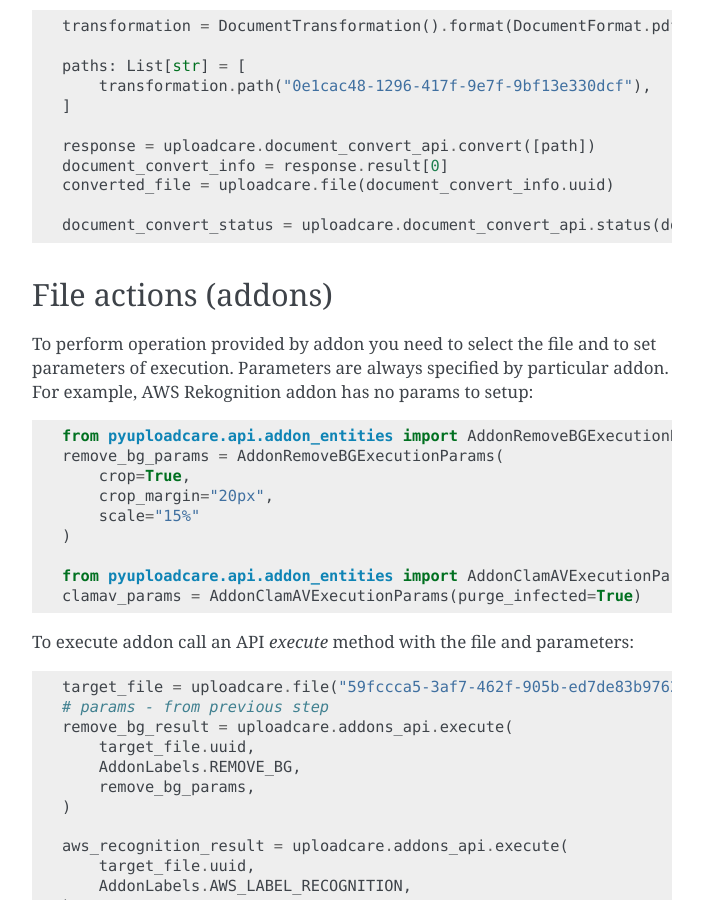
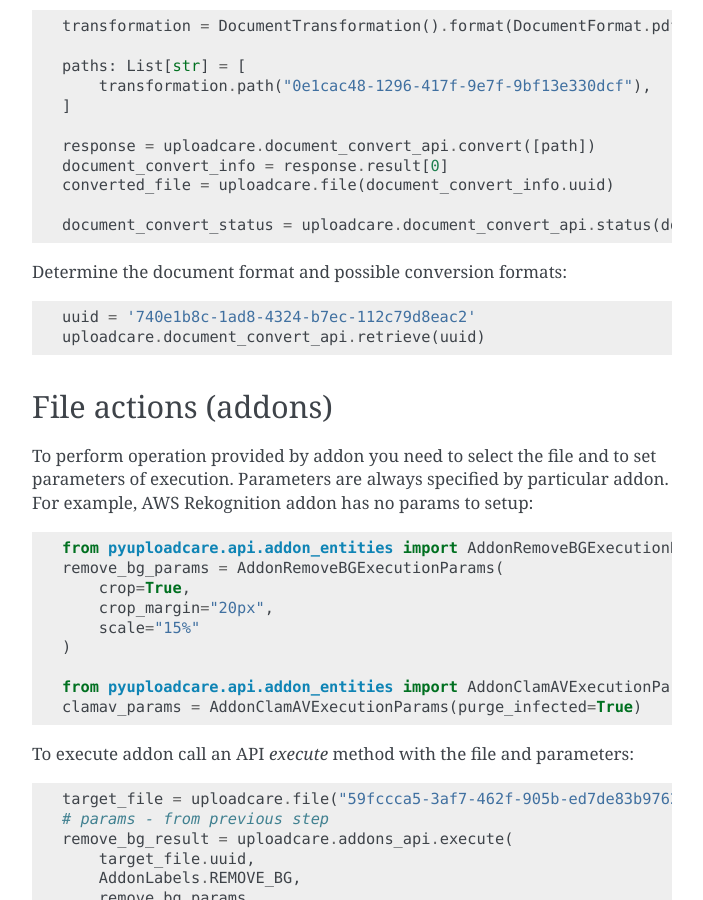
Before and after one commit to uploadcare/pyuploadcare, a Sphinx documentation site: the page built from docs/core_api.rst, in a window 1280 px wide and 900 px high, scrolled down 5794 px. Shown: the whole window, without its empty margins (408-1111 px from the left). Built offline with Sphinx 7.4.7, drawn with Linux system fonts in a browser that asks for light colours.

Commit message:
/convert/document/{uuid}/ documentation

```diff
--- a/docs/core_api.rst
+++ b/docs/core_api.rst
@@ -269,6 +269,10 @@
 
     document_convert_status = uploadcare.document_convert_api.status(document_convert_info.token)
 
+Determine the document format and possible conversion formats::
+
+    uuid = '740e1b8c-1ad8-4324-b7ec-112c79d8eac2'
+    uploadcare.document_convert_api.retrieve(uuid)
 
 File actions (addons)
 ---------------------
```
